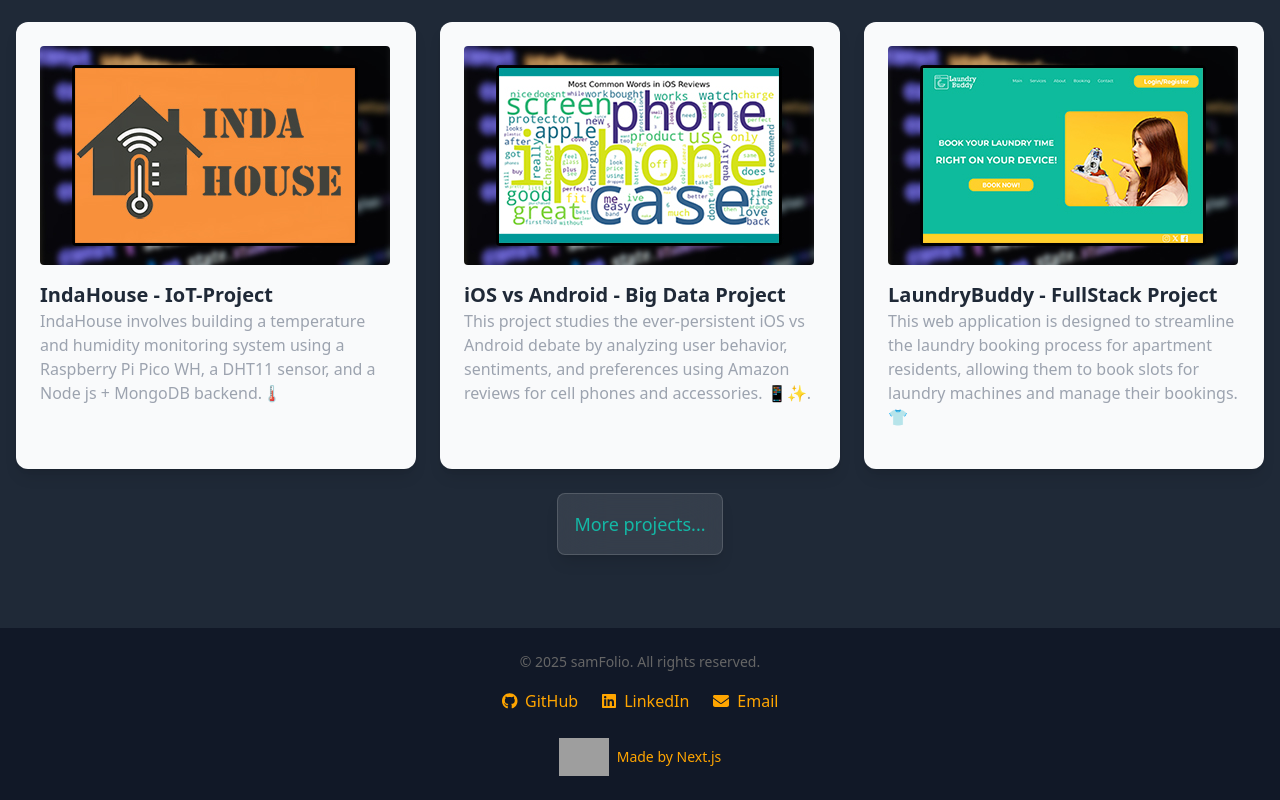
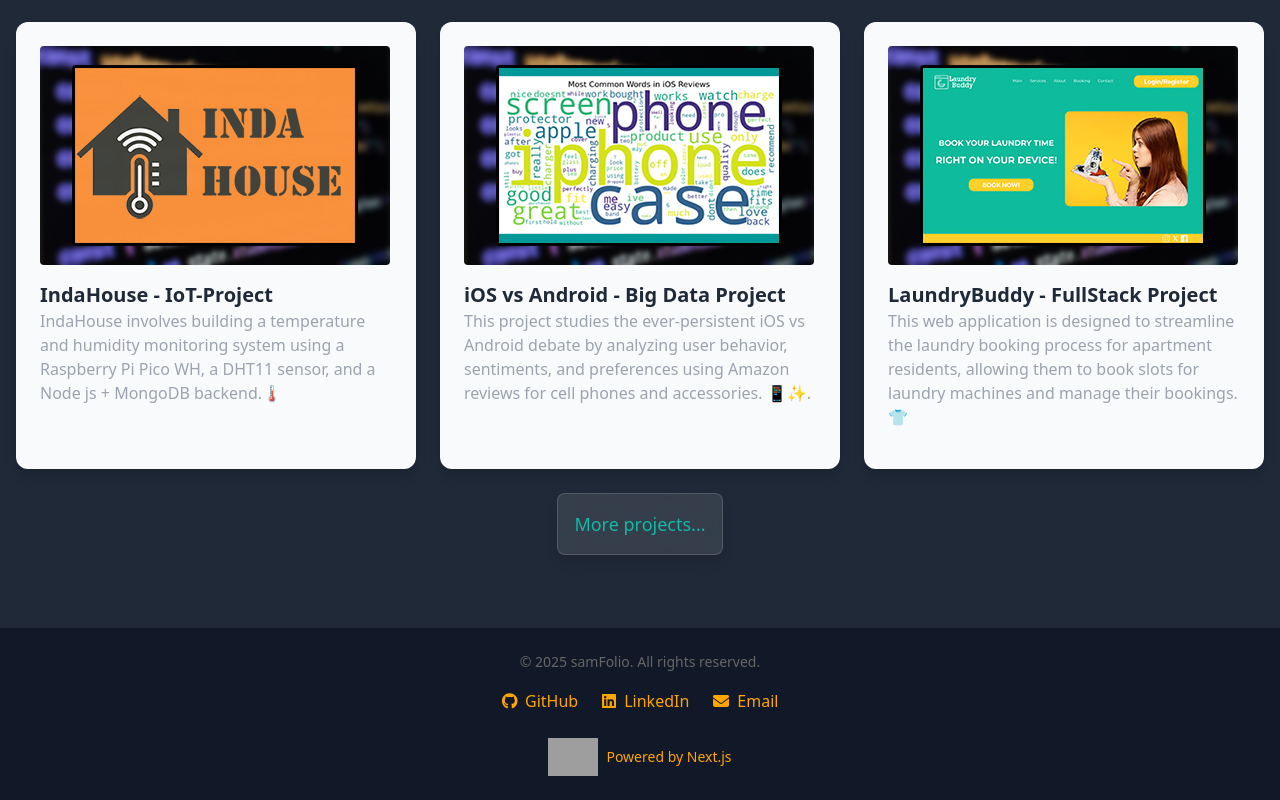
Before and after one commit to sams258/SamFolio-Portfolio-Website, a Next.js app: page / in a window 1280 px wide. Shown: the part 1772-2572 px from the top of the page. Built offline with nearby package versions, Linux system fonts and the light colour scheme; grey boxes are pictures that could not be loaded.

Commit message:
edited footer

```diff
--- a/src/app/components/Footer.tsx
+++ b/src/app/components/Footer.tsx
@@ -48,7 +48,7 @@
               quality={100}
               unoptimized={true}
             />
-            <span className="ml-2 text-sm">Made by Next.js</span>
+            <span className="ml-2 text-sm">Powered by Next.js</span>
           </a>
         </div>
       </div>
```
